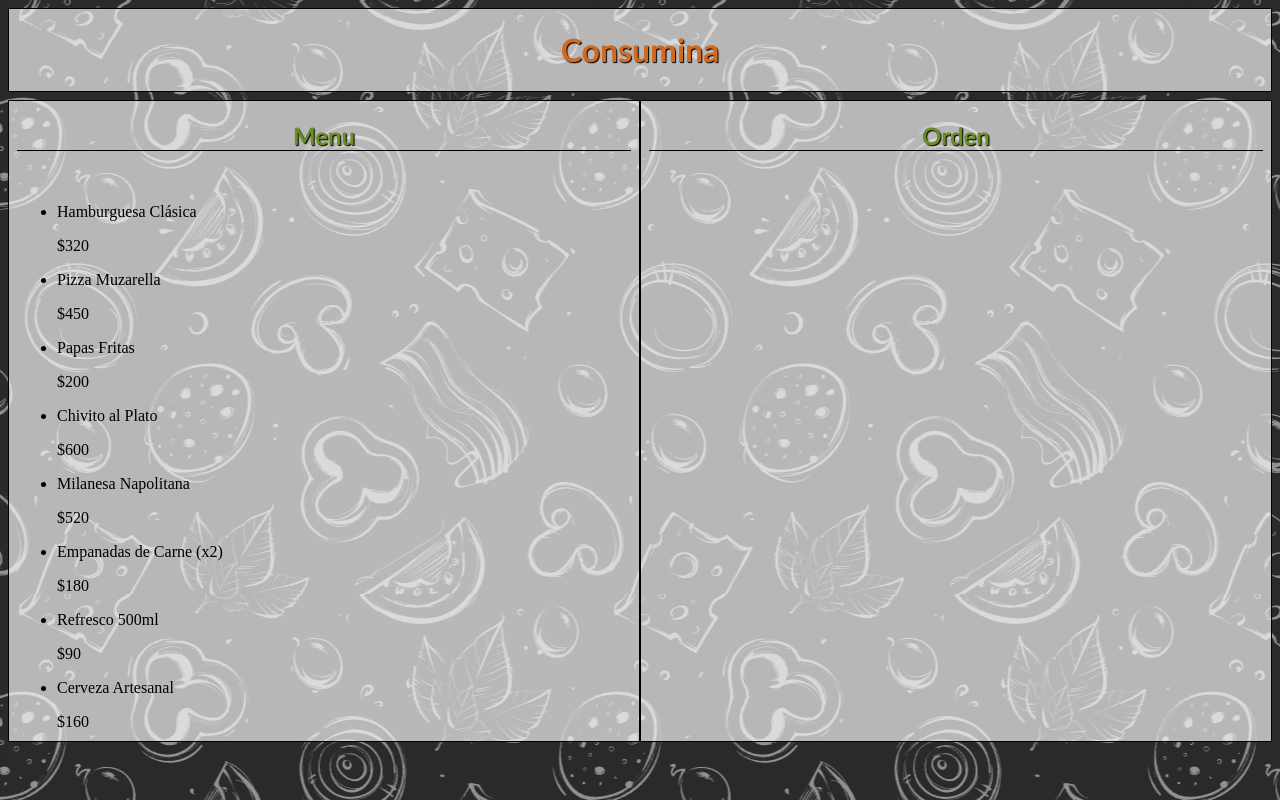
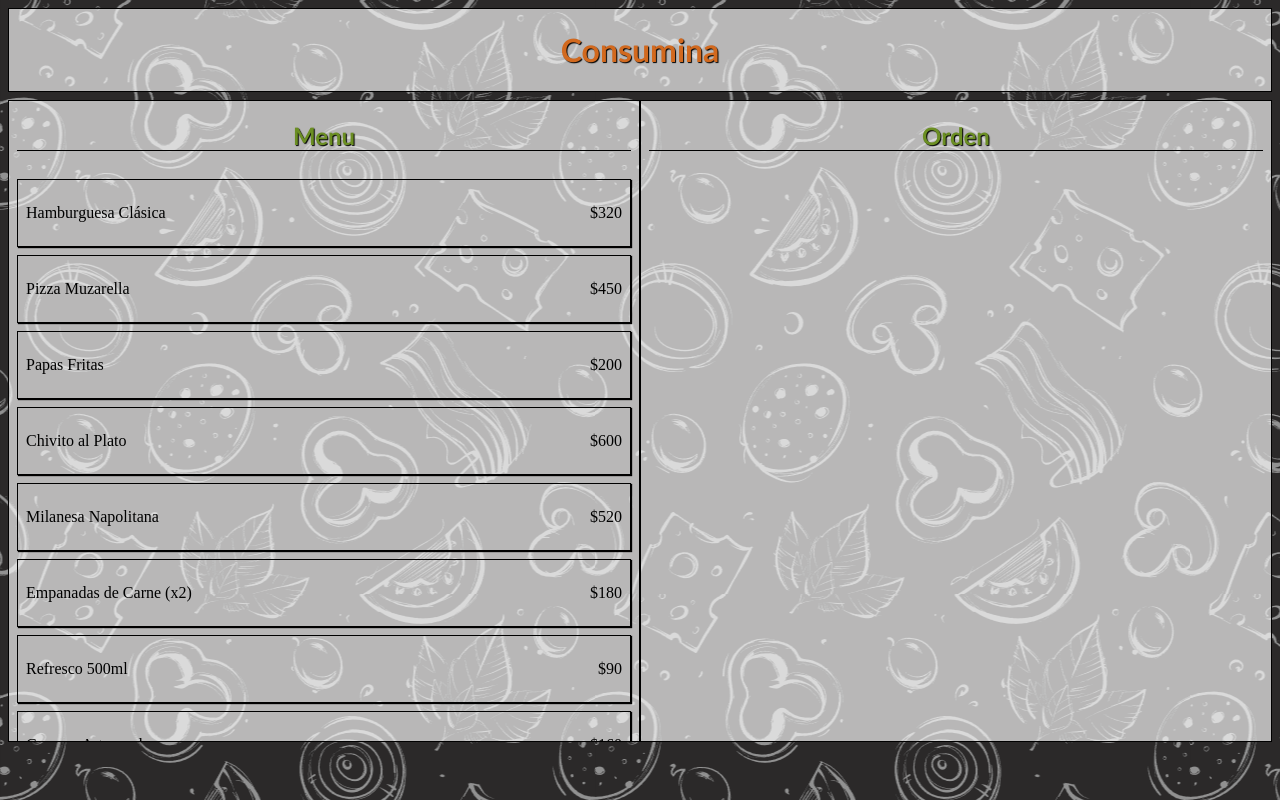
Before and after one commit to Pythonesa/consumina, a React (Vite) app: page / in a window 1280 px wide. Built offline with nearby package versions, Linux system fonts and the light colour scheme.

Commit message:
💄 add menu items style

```diff
--- a/src/index.css
+++ b/src/index.css
@@ -55,6 +55,35 @@ h2{
     border-bottom: 1px solid #000;
 }
 
+ul{
+    list-style-type: none;
+    margin: 0;
+    padding: 0;
+}
+
+li{
+    display: flex;
+    flex-direction: row;
+    justify-content: space-between;
+    border: 1px solid #000;
+    padding: 0.5rem;
+    margin: 0.5rem 0;
+    box-shadow: 1px 1px 1px #000;
+}
+
+li:hover{
+    cursor: pointer;
+    background-color: #6b8e2355;
+    border-color: olivedrab;
+    box-shadow: 1px 1px 1px olivedrab;
+}
+
+li:active{
+    background-color: #6b8e23;
+    border-color: #000;
+    box-shadow: 1px 1px 1px #000;
+}
+
 @media (max-width: 43rem){
     main {
         flex-direction: column;
```
